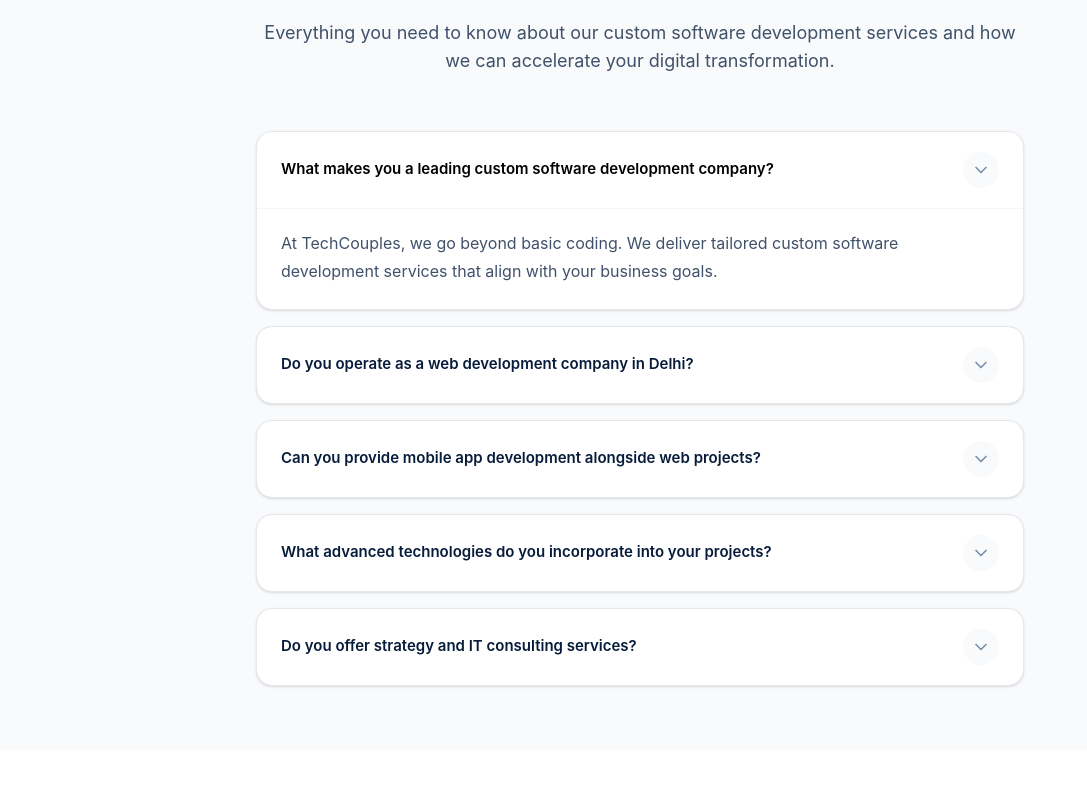
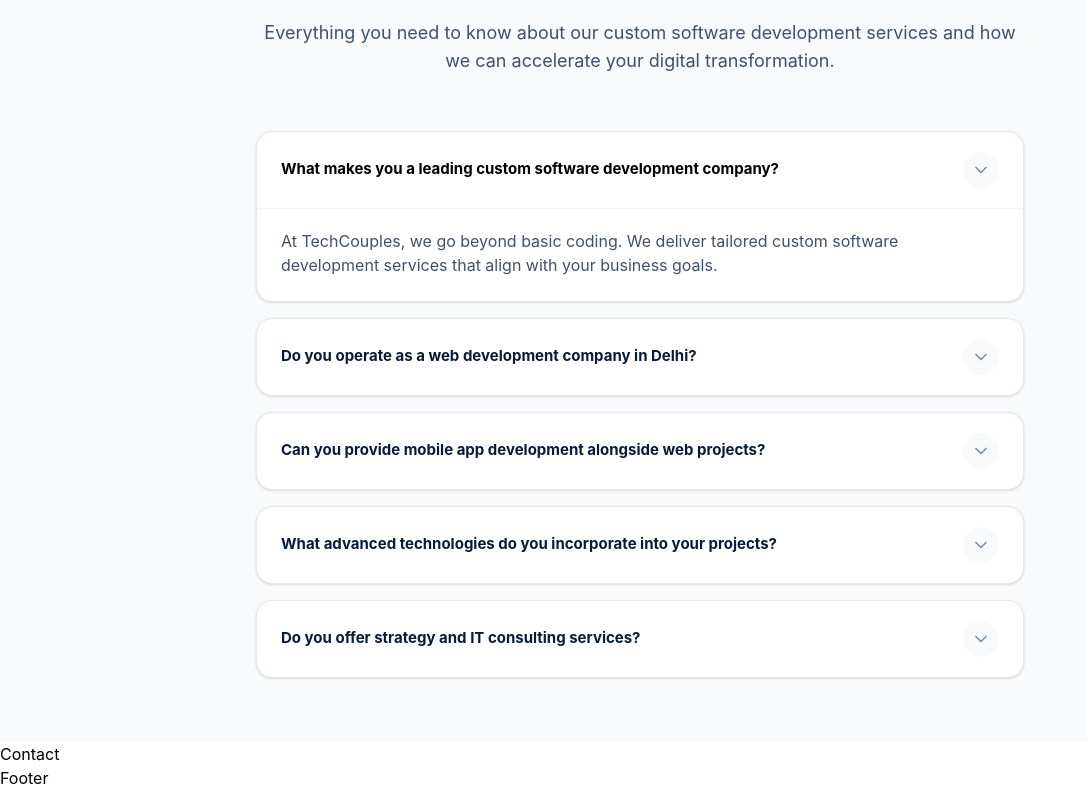
Before and after one commit to Shubham-Rawatt/company-website, a React (Vite) app: page / in a window 1280 px wide. Shown: the part 5258-6048 px from the top of the page, without its empty margins (0-1087 px from the left). Before the commit the page ends 6008 px from the top, so only its background shows below. Built offline with nearby package versions, Linux system fonts and the light colour scheme.

Commit message:
accordion data change

```diff
--- a/src/App.jsx
+++ b/src/App.jsx
@@ -1,8 +1,10 @@
 import DigitalGrowth from "./components/DigitalGrowth/digitalgrowth"
+import Footer from "./components/Footer/footer"
 import Hero from "./components/Hero/hero"
 import Navbar from "./components/navbar/navbar"
 import StatsCard from "./components/Stats/stats"
 import WhatWeDo from "./components/WhatWeDo/whatwedo"
+import Contact from "./pages/Contact/contact"
 import FAQ from "./pages/Faq/faq"
 import Testimonials from "./pages/Testimonials/testimonials"
 
@@ -17,6 +19,8 @@ function App() {
       <DigitalGrowth />
       <Testimonials />
       <FAQ />
+      <Contact />
+      <Footer />
     </main>
   )
 }
--- a/src/components/Accordion/accordion.jsx
+++ b/src/components/Accordion/accordion.jsx
@@ -30,7 +30,7 @@ const Accordion = () => {
               aria-expanded={index === 0}
               aria-controls={`accordion-body-${faq.id}`}
             >
-              <span>{faq.question}</span>
+              <span className="font-bold">{faq.question}</span>
 
               <span className="flex h-9 w-9 shrink-0 items-center justify-center rounded-full bg-gray-50">
                 <FiChevronDown
@@ -48,7 +48,7 @@ const Accordion = () => {
             aria-labelledby={`accordion-heading-${faq.id}`}
           >
             <div className="border-t border-gray-100 px-6 pb-6 pt-5">
-              <p className="text-sm leading-7 text-[#40516a] sm:text-base">
+              <p className="text-sm font-normal leading-6 text-[#40516a] sm:text-base">
                 {faq.answer}
               </p>
             </div>
--- /dev/null
+++ b/src/components/Footer/footer.jsx
@@ -0,0 +1,9 @@
+import React from 'react'
+
+const Footer = () => {
+  return (
+    <div>Footer</div>
+  )
+}
+
+export default Footer
--- /dev/null
+++ b/src/pages/Contact/contact.jsx
@@ -0,0 +1,9 @@
+import React from 'react'
+
+const Contact = () => {
+  return (
+    <div>Contact</div>
+  )
+}
+
+export default Contact
```
